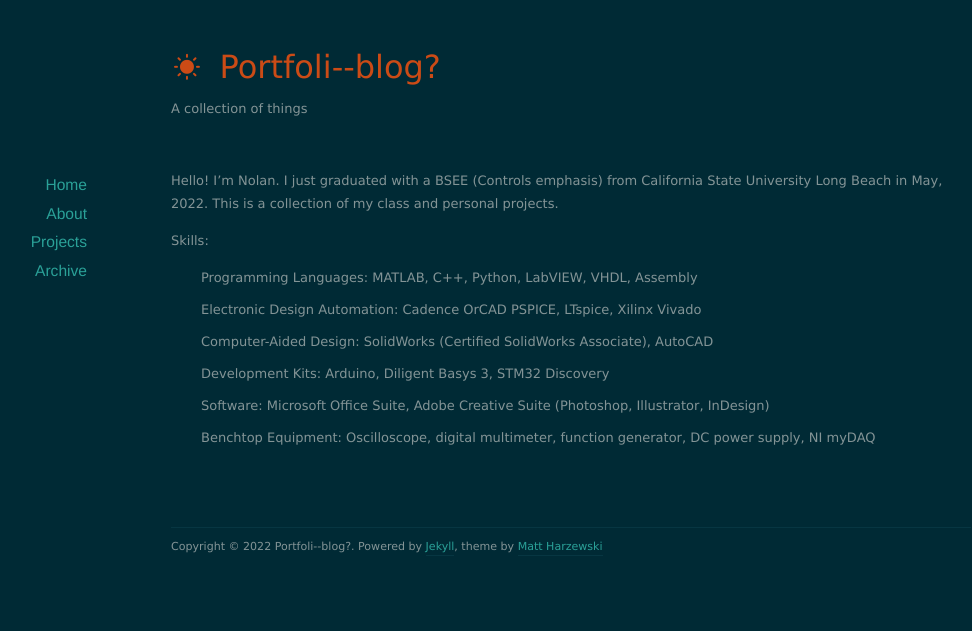
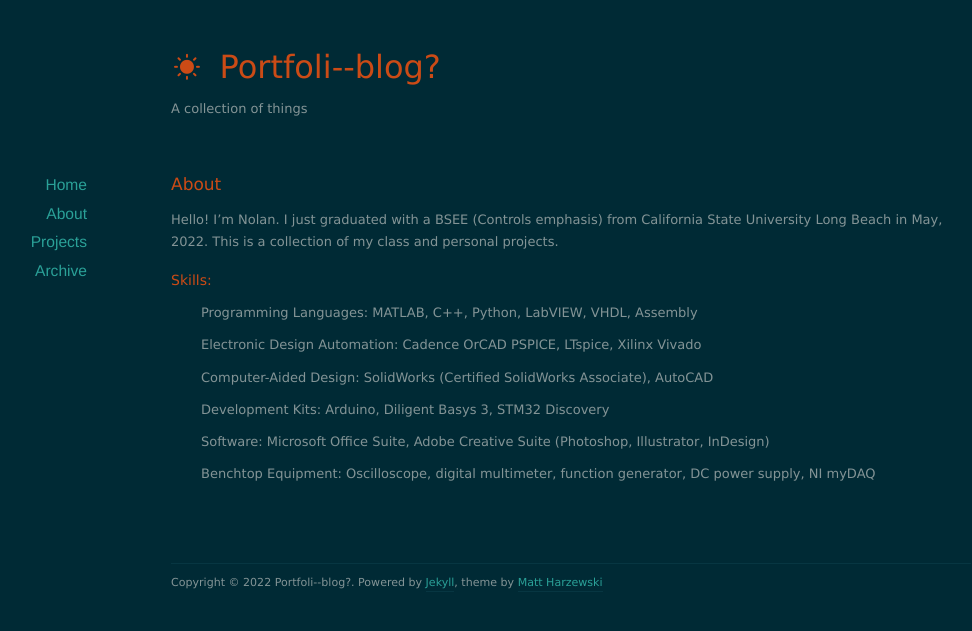
Before and after one commit to nolanschan/nolanschan.github.io, a Jekyll site: the page built from about/index.markdown, in a window 1280 px wide. Shown: the top 631 px of the page, without its empty margins (69-1041 px from the left). Built offline with Jekyll 4.4.1, drawn with Linux system fonts in a browser that asks for light colours; nearby versions of some CDN libraries.

Commit message:
Update index.markdown

```diff
--- a/about/index.markdown
+++ b/about/index.markdown
@@ -3,9 +3,11 @@ layout: default
 title: About
 ---
 
+# About #
+
 Hello! I'm Nolan. I just graduated with a BSEE (Controls emphasis) from California State University Long Beach in May, 2022. This is a collection of my class and personal projects.
 
-Skills:
+### Skills: ###
 -  Programming Languages: MATLAB, C++, Python, LabVIEW, VHDL, Assembly
 -  Electronic Design Automation: Cadence OrCAD PSPICE, LTspice, Xilinx Vivado
 -  Computer-Aided Design: SolidWorks (Certified SolidWorks Associate), AutoCAD
```
